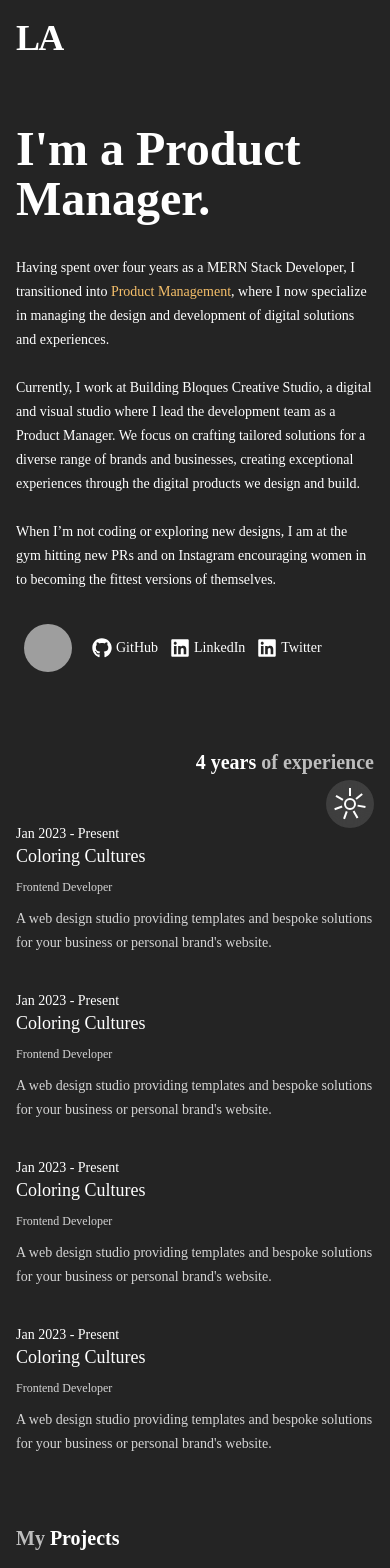
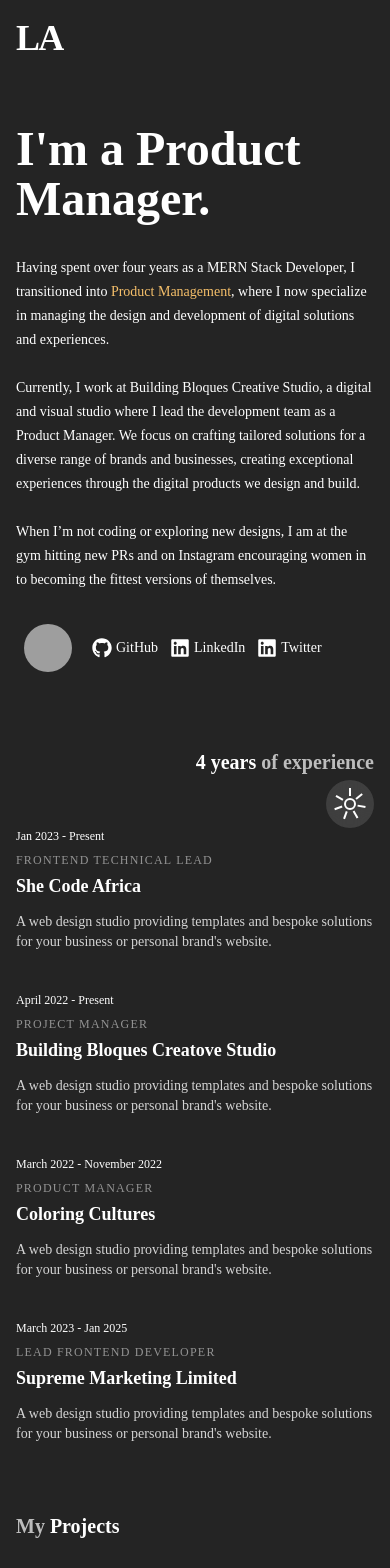
Before and after one commit to Lilianada/Quickview, a React (Create React App) app: page / in a window 390 px wide. Shown: the top 1568 px of the page. Built offline with nearby package versions, Linux system fonts and the light colour scheme; grey boxes are pictures that could not be loaded.

Commit message:
update dthe design for my stacks

```diff
--- a/src/components/Experience.jsx
+++ b/src/components/Experience.jsx
@@ -20,10 +20,16 @@
             key={index}
             className="mb-10 lg:flex lg:mb-6 lg:p-4"
           >
-            <p className={`text-sm leading-3 mb-1.5 lg:w-1/4 lg:mt-[6px]`}>{exp.period}</p>
-            <h3 className={`font-medium text-[18px] leading-[21px] mb-2 lg:hidden`}>
+            <p className={`text-xs leading-4 lg:w-1/4 lg:mt-[6px]`}>{exp.period}</p>
+            <p
+              className="mt-2 leading-4 text-xs lg:hidden opacity-50 tracking-widest uppercase"
+            >
+              {exp.role}
+            </p>
+            <h3 className={`mt-1 font-semibold text-lg lg:hidden`}>
               {exp.company}
             </h3>
+            {/* desktop */}
             <div className="hidden lg:flex flex-col w-3/4">
               <h3 className="font-semibold text-[20px] leading-6">
                 {exp.company}
@@ -31,13 +37,10 @@
               <p className="text-sm opacity-50 mb-2">{exp.role}</p>
               <p className=" opacity-80">{exp.description}</p>
             </div>
+
+
             <p
-              className="my-3 leading-4 text-xs lg:hidden opacity-80"
-            >
-              {exp.role}
-            </p>
-            <p
-              className="lg:hidden text-sm leading-6 opacity-80"
+              className="lg:hidden text-sm leading-5 opacity-80 mt-3"
             >
               {exp.description}
             </p>
--- a/src/utils/data.js
+++ b/src/utils/data.js
@@ -1,26 +1,26 @@
 export const experiences = [
     {
         period: 'Jan 2023 - Present',
-        company: 'Coloring Cultures',
-        role: 'Frontend Developer',
+        company: 'She Code Africa',
+        role: 'Frontend Technical Lead',
         description: 'A web design studio providing templates and bespoke solutions for your business or personal brand\'s website.'
     },
     {
-        period: 'Jan 2023 - Present',
-        company: 'Coloring Cultures',
-        role: 'Frontend Developer',
+        period: 'April 2022 - Present',
+        company: 'Building Bloques Creatove Studio',
+        role: 'Project Manager',
         description: 'A web design studio providing templates and bespoke solutions for your business or personal brand\'s website.'
     },
     {
-        period: 'Jan 2023 - Present',
+        period: 'March 2022 - November 2022',
         company: 'Coloring Cultures',
-        role: 'Frontend Developer',
+        role: 'Product Manager',
         description: 'A web design studio providing templates and bespoke solutions for your business or personal brand\'s website.'
     },
     {
-        period: 'Jan 2023 - Present',
-        company: 'Coloring Cultures',
-        role: 'Frontend Developer',
+        period: 'March 2023 - Jan 2025',
+        company: 'Supreme Marketing Limited',
+        role: 'Lead Frontend Developer',
         description: 'A web design studio providing templates and bespoke solutions for your business or personal brand\'s website.'
     }
 ];
@@ -82,8 +82,8 @@
 export const navSections = [
     { id: 'about', label: 'About' },
     { id: 'experience', label: 'Experience' },
-    { id: 'project', label: 'Project' },
-    { id: 'stack', label: 'Stack' },
+    { id: 'project', label: 'Projects' },
+    { id: 'stack', label: 'Stacks' },
     { id: 'now', label: 'Now' },
     { id: 'contact', label: 'Contact' }
 ];
@@ -91,8 +91,8 @@
 export const desSections = [
     { id: 'desktop-about', label: 'About' },
     { id: 'desktop-experience', label: 'Experience' },
-    { id: 'desktop-project', label: 'Project' },
-    { id: 'desktop-stack', label: 'Stack' },
+    { id: 'desktop-project', label: 'Projects' },
+    { id: 'desktop-stack', label: 'Stacks' },
     { id: 'desktop-now', label: 'Now' },
     { id: 'desktop-contact', label: 'Contact' }
 ];
```
